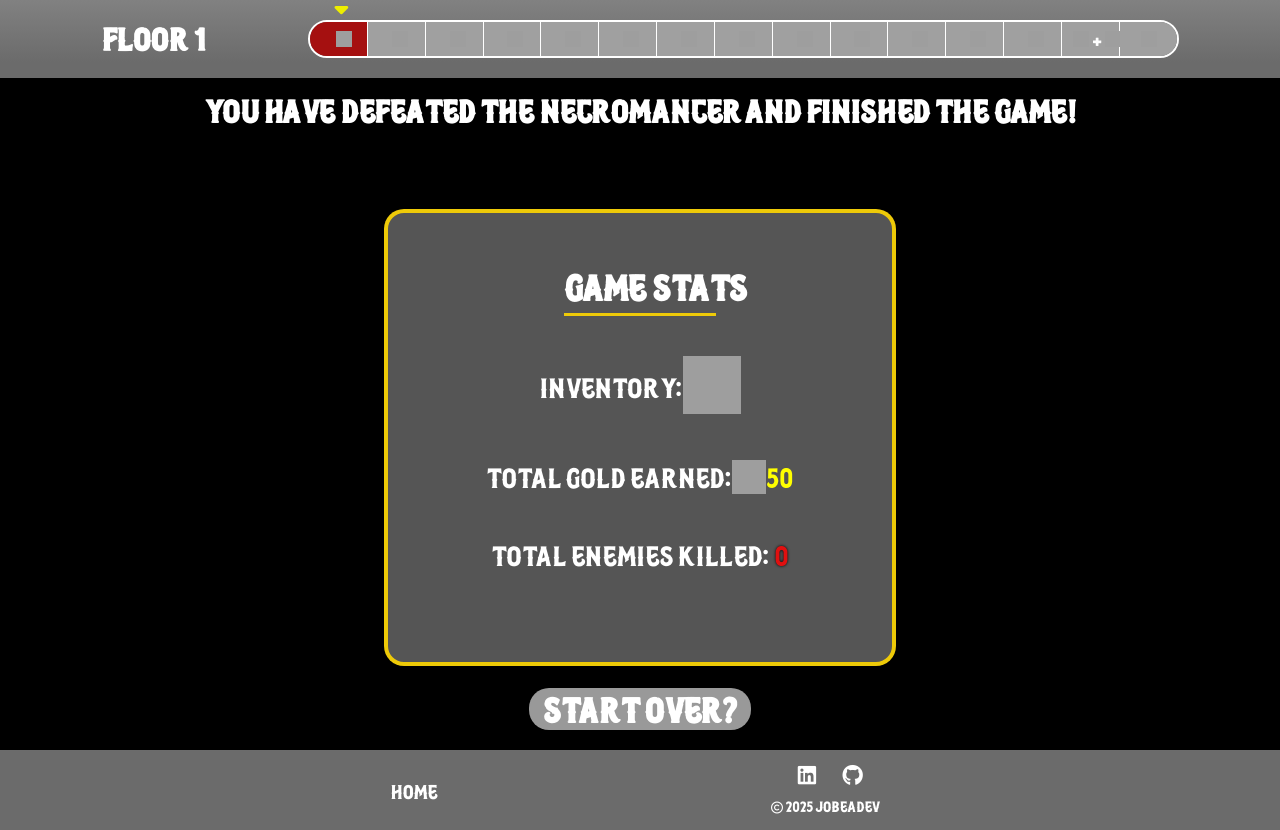
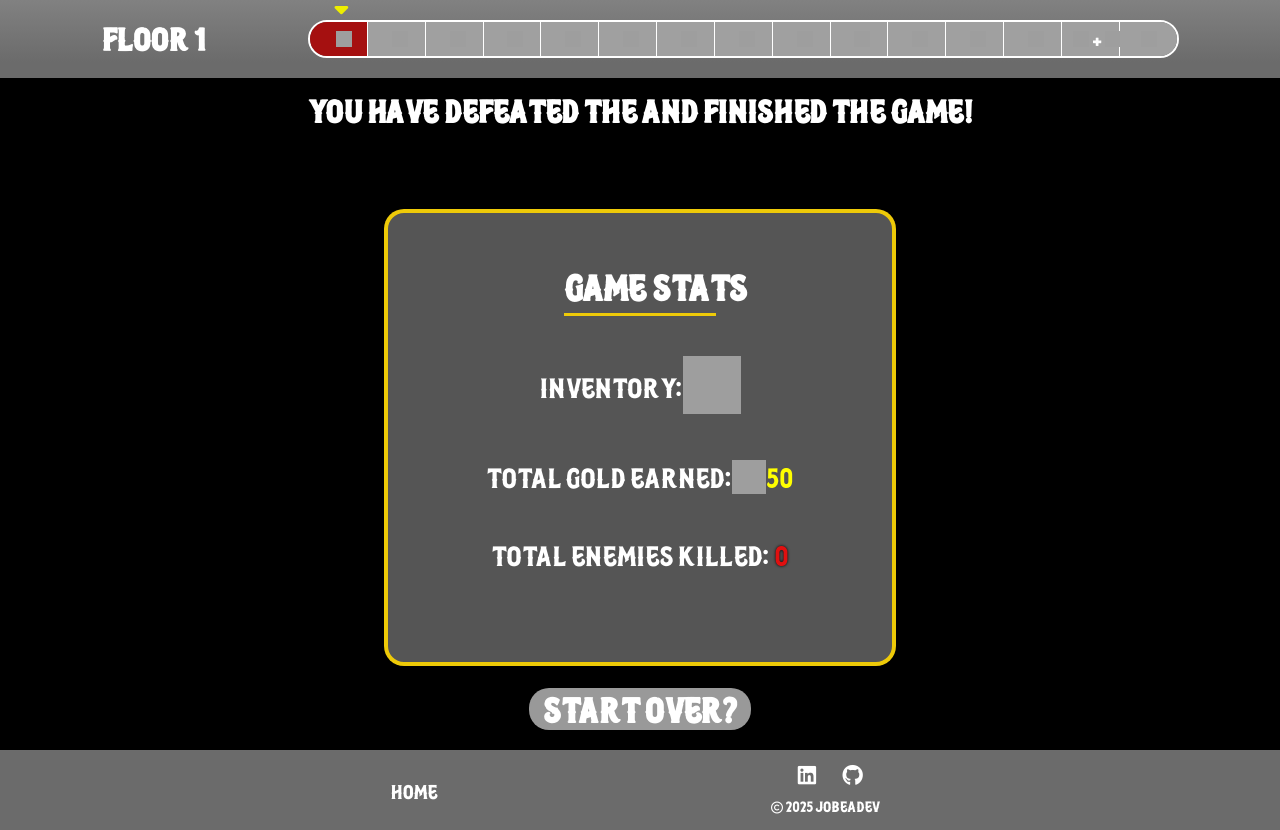
Before and after one commit to JobeADev/Darkest-Depths, a React (Vite) app: page /gameCompletion in a window 1280 px wide. Built offline with nearby package versions, Linux system fonts and the light colour scheme; grey boxes are pictures that could not be loaded.

Commit message:
added logic to display correct individual boss name upon game completion

```diff
--- a/src/routes/bossBattle.jsx
+++ b/src/routes/bossBattle.jsx
@@ -1087,6 +1087,7 @@ function BossBattle() {
           search: {
             gold: goldDropped.current,
             killCount: enemiesKilled.current,
+            bossName: enemiesArray[1].name,
           },
           mask: {
             to: "/boss",
--- a/src/routes/gameCompletion.jsx
+++ b/src/routes/gameCompletion.jsx
@@ -16,6 +16,7 @@ export const Route = createFileRoute("/gameCompletion")({
 });
 
 function GameCompletion() {
+  const { bossName } = Route.useSearch();
   const [character, setCharacter] = useContext(CharacterContext);
   const [, setEquipment] = useContext(EquipmentContext);
 
@@ -33,7 +34,7 @@ function GameCompletion() {
   return (
     <div className="game-completion-container">
       <header className="game-completion-header">
-        <h1>you have defeated the Necromancer and finished the game!</h1>
+        <h1>you have defeated the {bossName} and finished the game!</h1>
       </header>
       <div className="completion-screen-sheet-container">
         <div className="completion-screen-sheet">
--- a/src/routes/victoryScreen.jsx
+++ b/src/routes/victoryScreen.jsx
@@ -9,7 +9,7 @@ export const Route = createFileRoute("/victoryScreen")({
 });
 
 function VictoryScreen() {
-  const { gold, killCount } = Route.useSearch();
+  const { gold, killCount, bossName } = Route.useSearch();
   const [character, setCharacter] = useContext(CharacterContext);
   const [goldTotal, setGoldTotal] = useState(0);
   // const [equipmentDrops, setEquipmentDrops] = useState([]);
@@ -165,6 +165,7 @@ function VictoryScreen() {
                       ? "/shop"
                       : "/normalBattle"
                 }
+                search={character[1] === 15 ? { bossName: bossName } : null}
                 mask={
                   (character[1] + 1) % 16 === 0 || character[1] % 16 === 0
                     ? {
```
